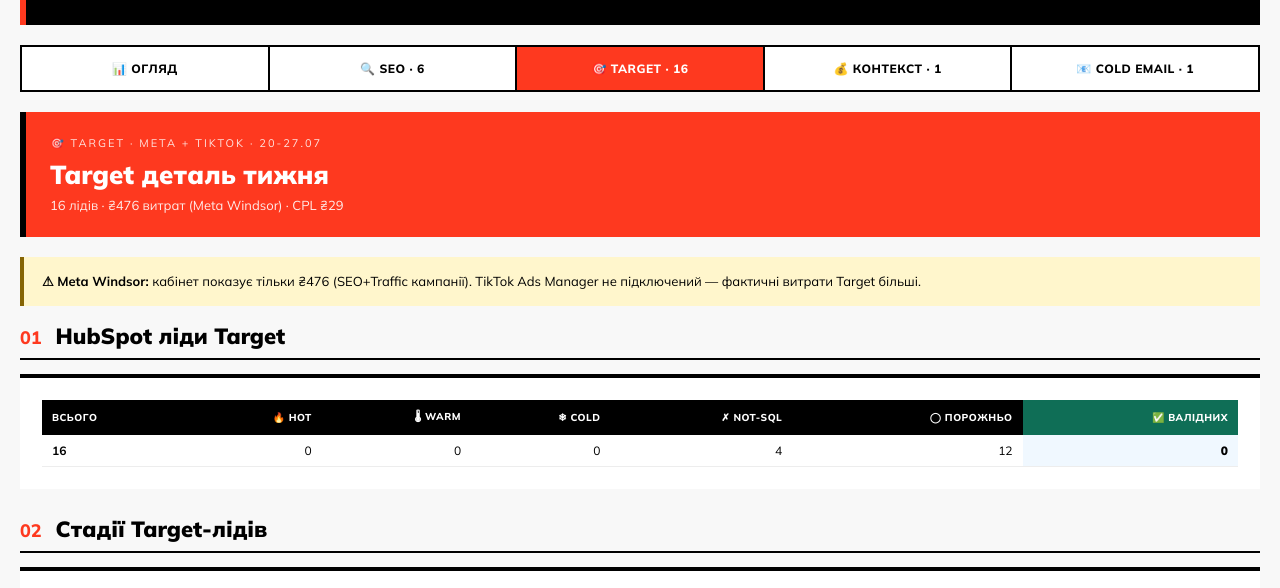
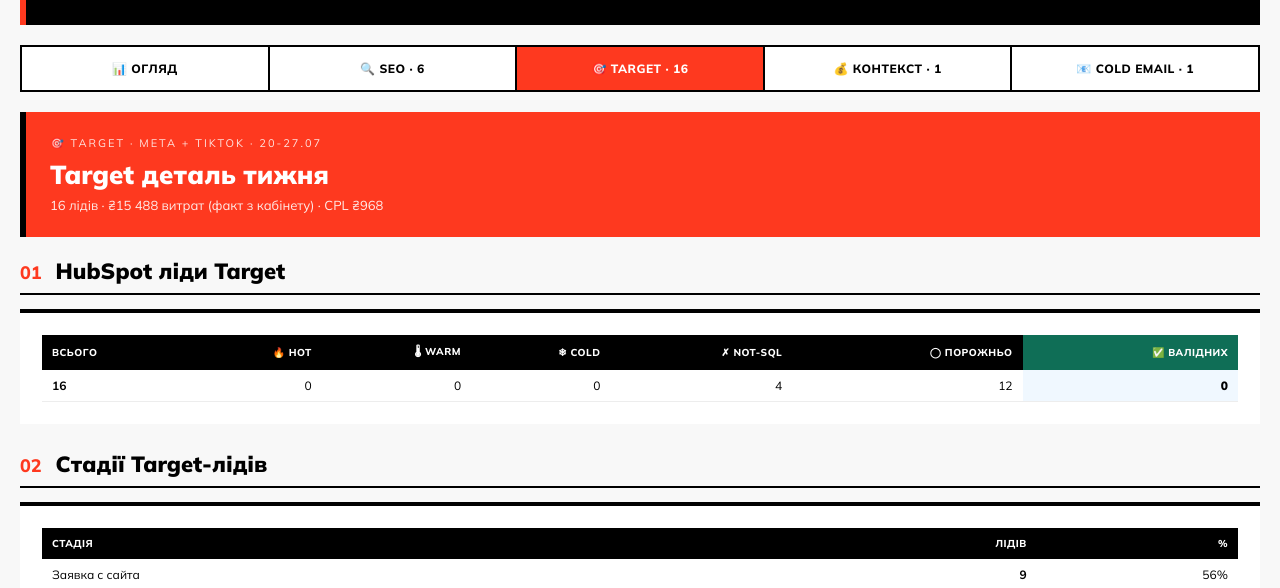
Before and after one commit to elitwebmark-cmd/dashboard, a website: page dashboard_20_27jul.html in a window 1280 px wide. Both pictures are taken after a click on the button "🎯 TARGET · 16". Shown: the part 141-729 px from the top of the page. Drawn offline with nearby package versions, Linux system fonts and the light colour scheme.

Commit message:
Add files via upload

```diff
--- a/dashboard_20_27jul.html
+++ b/dashboard_20_27jul.html
@@ -96,7 +96,7 @@
       <table>
         <thead><tr><th>Канал</th><th class="num">Витрати</th><th class="num">Ліди</th><th class="num">CPL</th><th class="num">🔥H</th><th class="num">🌡W</th><th class="num">❄C</th><th class="num">✗Not</th><th class="num">◯</th><th class="num" style="background:#0F6E56;">✅Вал.SQL</th><th class="num">CPSQL</th><th class="num">Бриф</th><th class="num">КП</th><th class="num">Won</th></tr></thead>
         <tbody>
-          <tr><td class="l"><span style="width:10px;height:10px;background:#FE391F;display:inline-block;margin-right:8px;border-radius:2px;"></span><b>Target</b></td><td class="num">₴476</td><td class="num"><b>16</b></td><td class="num">₴29</td><td class="num" style="color:#FE391F;font-weight:800;">0</td><td class="num" style="color:#856404;font-weight:800;">0</td><td class="num" style="color:#0C5460;font-weight:800;">0</td><td class="num" style="color:#5A5A5A;">4</td><td class="num" style="color:#999;">12</td><td class="num" style="background:#F0F8FF;font-weight:900;">0</td><td class="num">—</td><td class="num">1</td><td class="num">0</td><td class="num" style="color:#0F6E56;font-weight:800;">0</td></tr>
+          <tr><td class="l"><span style="width:10px;height:10px;background:#FE391F;display:inline-block;margin-right:8px;border-radius:2px;"></span><b>Target</b></td><td class="num">₴15 488</td><td class="num"><b>16</b></td><td class="num">₴968</td><td class="num" style="color:#FE391F;font-weight:800;">0</td><td class="num" style="color:#856404;font-weight:800;">0</td><td class="num" style="color:#0C5460;font-weight:800;">0</td><td class="num" style="color:#5A5A5A;">4</td><td class="num" style="color:#999;">12</td><td class="num" style="background:#F0F8FF;font-weight:900;">0</td><td class="num">—</td><td class="num">1</td><td class="num">0</td><td class="num" style="color:#0F6E56;font-weight:800;">0</td></tr>
           <tr><td class="l"><span style="width:10px;height:10px;background:#0F6E56;display:inline-block;margin-right:8px;border-radius:2px;"></span><b>SEO</b></td><td class="num">₴8 350</td><td class="num"><b>6</b></td><td class="num">₴1 391</td><td class="num" style="color:#FE391F;font-weight:800;">0</td><td class="num" style="color:#856404;font-weight:800;">1</td><td class="num" style="color:#0C5460;font-weight:800;">0</td><td class="num" style="color:#5A5A5A;">0</td><td class="num" style="color:#999;">5</td><td class="num" style="background:#F0F8FF;font-weight:900;">1</td><td class="num">₴8 350</td><td class="num">0</td><td class="num">1</td><td class="num" style="color:#0F6E56;font-weight:800;">0</td></tr>
           <tr><td class="l"><span style="width:10px;height:10px;background:#856404;display:inline-block;margin-right:8px;border-radius:2px;"></span><b>Контекст</b></td><td class="num">₴18 279</td><td class="num"><b>1</b></td><td class="num">₴18 279</td><td class="num" style="color:#FE391F;font-weight:800;">0</td><td class="num" style="color:#856404;font-weight:800;">0</td><td class="num" style="color:#0C5460;font-weight:800;">0</td><td class="num" style="color:#5A5A5A;">0</td><td class="num" style="color:#999;">1</td><td class="num" style="background:#F0F8FF;font-weight:900;">0</td><td class="num">—</td><td class="num">0</td><td class="num">0</td><td class="num" style="color:#0F6E56;font-weight:800;">0</td></tr>
           <tr><td class="l"><span style="width:10px;height:10px;background:#5A3F8C;display:inline-block;margin-right:8px;border-radius:2px;"></span><b>DRP</b></td><td class="num">₴16 200</td><td class="num"><b>1</b></td><td class="num">₴16 200</td><td class="num" style="color:#FE391F;font-weight:800;">0</td><td class="num" style="color:#856404;font-weight:800;">0</td><td class="num" style="color:#0C5460;font-weight:800;">0</td><td class="num" style="color:#5A5A5A;">0</td><td class="num" style="color:#999;">1</td><td class="num" style="background:#F0F8FF;font-weight:900;">0</td><td class="num">—</td><td class="num">0</td><td class="num">0</td><td class="num" style="color:#0F6E56;font-weight:800;">0</td></tr>
@@ -324,11 +324,9 @@
   <div style="background:#FE391F;color:#fff;padding:24px;margin-bottom:20px;border-left:6px solid #000;">
     <div style="font-size:11px;text-transform:uppercase;letter-spacing:2px;color:rgba(255,255,255,0.85);">🎯 Target · Meta + TikTok · 20-27.07</div>
     <h2 style="font-size:26px;font-weight:900;margin-top:8px;">Target деталь тижня</h2>
-    <div style="font-size:13px;margin-top:6px;opacity:0.9;">16 лідів · ₴476 витрат (Meta Windsor) · CPL ₴29</div>
+    <div style="font-size:13px;margin-top:6px;opacity:0.9;">16 лідів · ₴15 488 витрат (факт з кабінету) · CPL ₴968</div>
   </div>
-  <div class="callout" style="background:#FFF6CC;border-left-color:#856404;">
-    <b>⚠ Meta Windsor:</b> кабінет показує тільки ₴476 (SEO+Traffic кампанії). TikTok Ads Manager не підключений — фактичні витрати Target більші.
-  </div>
+
   <div class="section">
     <div class="sec-head"><span class="num">01</span><h2>HubSpot ліди Target</h2></div>
     <div class="card">
```
